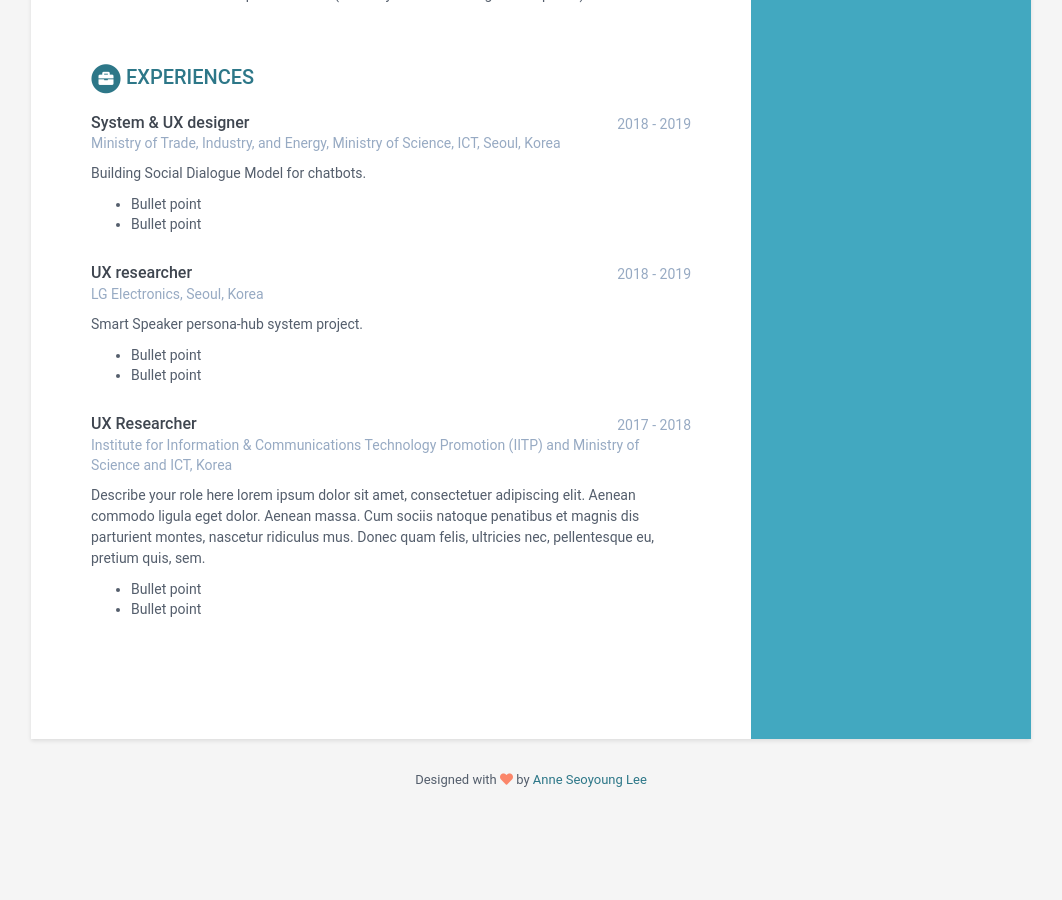
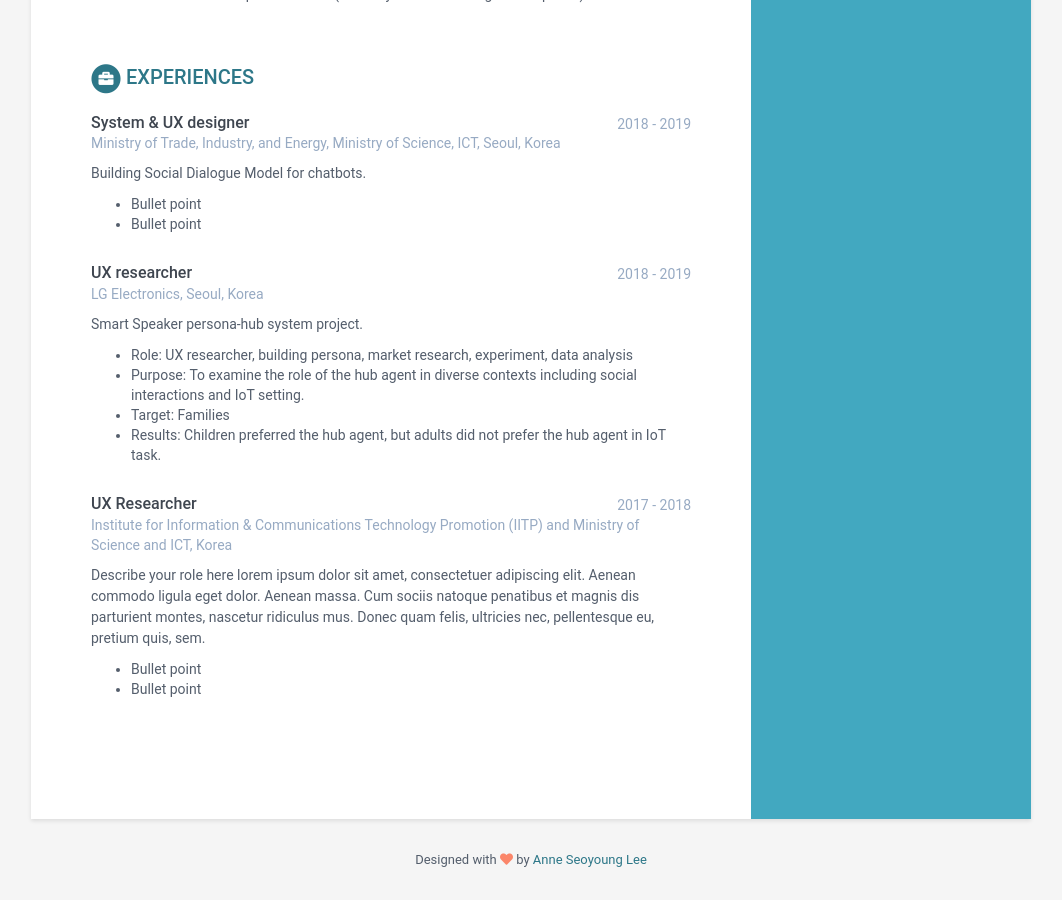
Before and after one commit to annesylee/annesylee.github.io, a Jekyll site: the page built from index.html, in a window 1280 px wide and 900 px high, scrolled down 1879 px. Shown: the whole window, without its empty margins (109-1171 px from the left). Built offline with Jekyll 4.4.1, drawn with Linux system fonts in a browser that asks for light colours; before the commit the page ends 2699 px from its top, so only the background shows below that.

Commit message:
Update data.yml

```diff
--- a/_data/data.yml
+++ b/_data/data.yml
@@ -110,8 +110,10 @@ experiences:
       company: LG Electronics, Seoul, Korea
       details: |
         Smart Speaker persona-hub system project.
-          - Bullet point
-          - Bullet point
+          - Role: UX researcher, building persona, market research, experiment, data analysis
+          - Purpose: To examine the role of the hub agent in diverse contexts including social interactions and IoT setting.
+          - Target: Families
+          - Results: Children preferred the hub agent, but adults did not prefer the hub agent in IoT task.
     - role: UX Researcher
       time: 2017 - 2018
       company: Institute for Information & Communications Technology Promotion (IITP) and Ministry of Science and ICT, Korea
```
